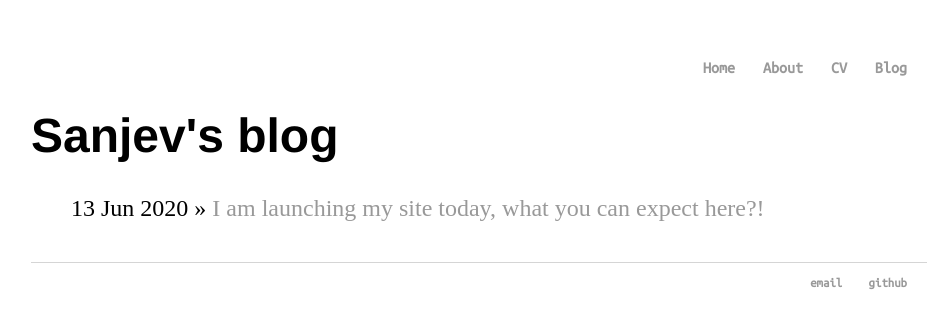
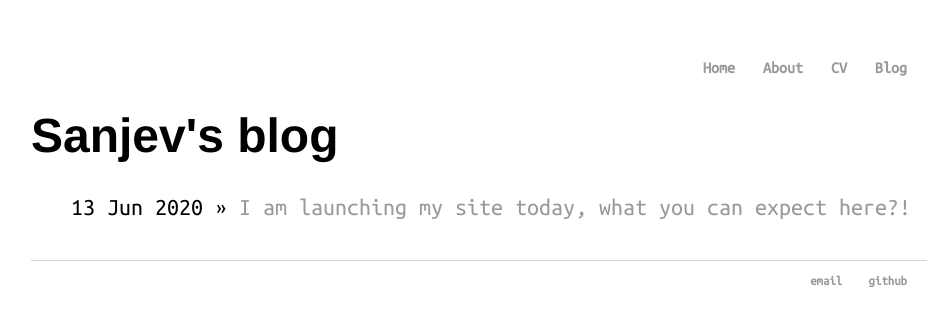
Before and after one commit to sanjevk/portfolio, a Jekyll site: the page built from blog/index.html, in a window 1280 px wide. Shown: the top 329 px of the page, without its empty margins (161-1099 px from the left). Built offline with Jekyll 4.4.1, drawn with Linux system fonts in a browser that asks for light colours.

Commit message:
tweak #7

```diff
--- a/css/main.css
+++ b/css/main.css
@@ -42,6 +42,10 @@ a:hover {
     filter: brightness(50%);
 }
 
+.display_picture_link:hover {
+    text-decoration-style: none;
+}
+
 .display_picture {
   border: 1px solid #ddd;
   border-radius: 4px;
@@ -83,8 +87,11 @@ footer {
 ul.posts {
     margin: 20px auto 40px;
     font-size: 1.5em;
+    font-family: 'ubuntu_monoregular';
 }
 
 ul.posts li {
     list-style: none;
+    font-family: 'ubuntu_monoregular';
+    font-size: 1em;
 }
--- a/index.html
+++ b/index.html
@@ -3,7 +3,7 @@ layout: default
 title: Sanjev Kanagasalam
 ---
 <div class="blurb">
-	<a href="/about" class="display_picture"><img src="/photos/avatar.JPG" alt="Avatar" class="avatar"></a>
+	<a href="/about" class="display_picture_link"><img src="/photos/avatar.JPG" alt="Avatar" class="display_picture"></a>
 	<h1 class="my_name">Sanjev Kanagasalam</h1>
 	<p class="about_me">A wanna be python developer, currently QAing stuff at <em><a href="https://www.happyfox.com">HappyFox Inc.</a></em> <br>I occasionally share my experiences I get throughout the process of learning and implementing stuff <a href="/blog">here</a></p>
 </div><!-- /.blurb -->
```
